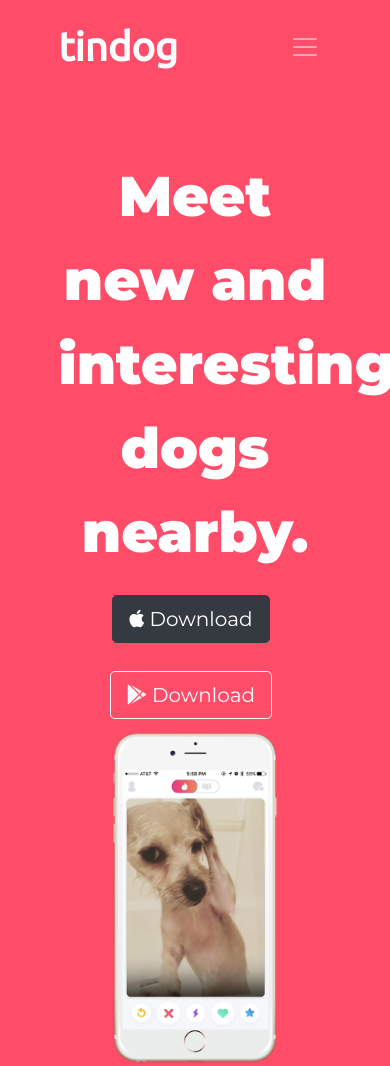
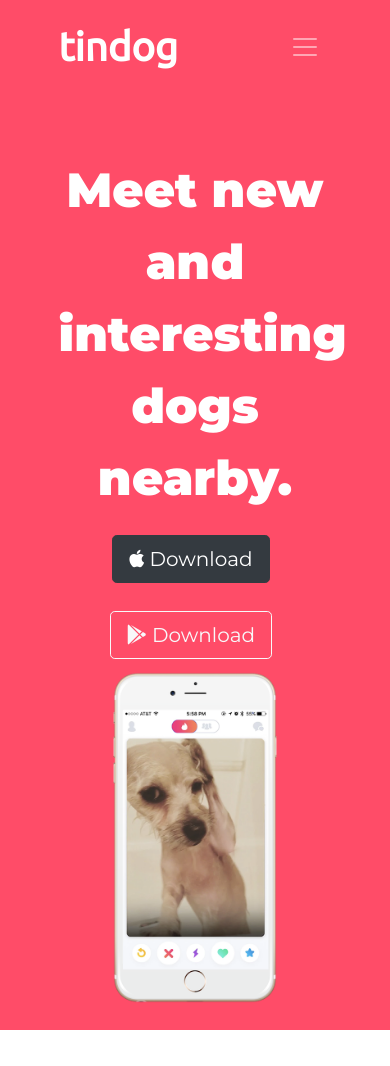
Before and after one commit to Mystogan33/TinDog, a plain HTML site: page index.html in a window 390 px wide. Shown: the top 1066 px of the page. Drawn offline with nearby package versions, Linux system fonts and the light colour scheme.

Commit message:
Hope to fix this fucking margin problem

```diff
--- a/css/styles.css
+++ b/css/styles.css
@@ -19,6 +19,12 @@ p {
 .big-heading {
   font-size: 3.5rem;
   line-height: 1.5;
+}
+
+@media (max-width: 768px) {
+  .big-heading {
+    font-size: 3rem;
+  }
 }
 
 .section-heading {
@@ -92,7 +98,6 @@ p {
     transform: rotate(0);
   }
 }
-
 /* Features */
 
 .feature {
--- a/index.html
+++ b/index.html
@@ -3,7 +3,7 @@
 
 <head>
   <meta charset="utf-8">
-<meta name="viewport" content="width=device-width, initial-scale=1.0">
+<meta name="viewport" content="width=device-width, initial-scale=1.0, minimum-scale=1">
   <title>TinDog</title>
   <!-- Boostrap CSS -->
   <link rel="stylesheet" href="https://stackpath.bootstrapcdn.com/bootstrap/4.3.1/css/bootstrap.min.css" crossorigin="anonymous">
```
